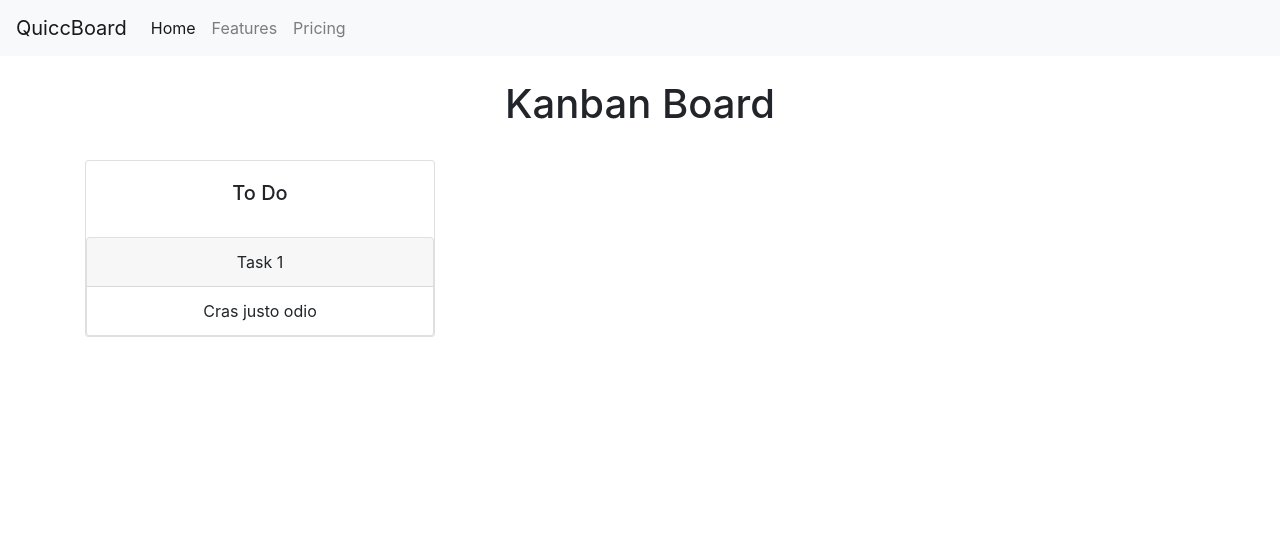
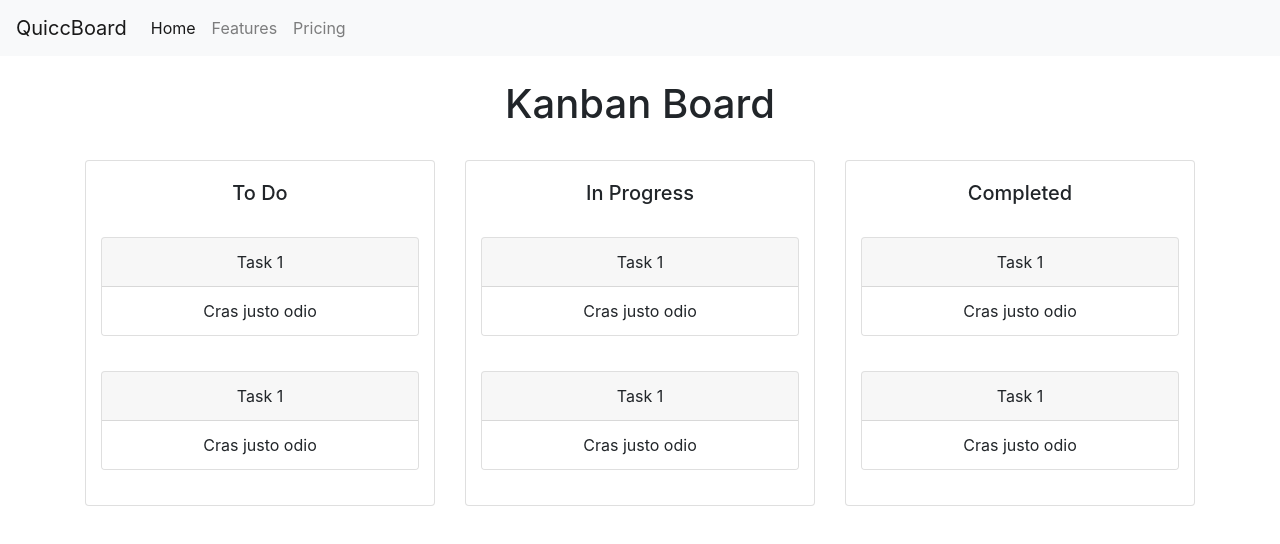
Before and after one commit to rayyanh/kanban-app, a React (Create React App) app in the folder kanban-app/: page / in a window 1280 px wide. Shown: the top 544 px of the page. Built offline with nearby package versions, Linux system fonts and the light colour scheme.

Commit message:
Added column props

```diff
--- a/kanban-app/src/App.js
+++ b/kanban-app/src/App.js
@@ -29,7 +29,11 @@ render() {
 		</nav>
 			<Board/>
 			<div className="container">
-				<Column></Column>
+			<div className = "row">
+					<Column title = "To Do"></Column>
+					<Column title = "In Progress"></Column>
+					<Column title = "Completed"></Column>
+				</div>
 			</div>
 
 	</div>
--- a/kanban-app/src/components/card.js
+++ b/kanban-app/src/components/card.js
@@ -3,12 +3,24 @@ import React, { Component } from 'react';
 class Card extends Component {
     render() {
         return (
+            <div>
+            <div className="container" style={{ paddingBottom: '10%' }}>
             <div className="card">
                 <div class="card-header">Task 1</div>
                 <ul class="list-group list-group-flush">
                     <li class="list-group-item">Cras justo odio</li>
                 </ul>
             </div>
+            </div>
+            <div className="container" style={{ paddingBottom: '10%' }}>
+                <div className="card">
+                    <div class="card-header">Task 1</div>
+                    <ul class="list-group list-group-flush">
+                        <li class="list-group-item">Cras justo odio</li>
+                    </ul>
+                </div>
+            </div>
+            </div>
         )
     }
 }
--- a/kanban-app/src/components/column.js
+++ b/kanban-app/src/components/column.js
@@ -5,20 +5,16 @@ import Card from './card';
 export default class Column extends Component {
     render() {
         return (
-            <div className="row">
+
                 <div className="col-lg-4">
                     <div className="card">
                         <div className="card-body">
-                            <h5 className="card-title">{columnInfo.title}</h5>
+                            <h5 className="card-title">{this.props.title}</h5>
                         </div>
                         <Card/>
                     </div>
                 </div>
-            </div>
+
         )
     }
 }
-
-var columnInfo = {
-    title: 'To Do',
-}
```
